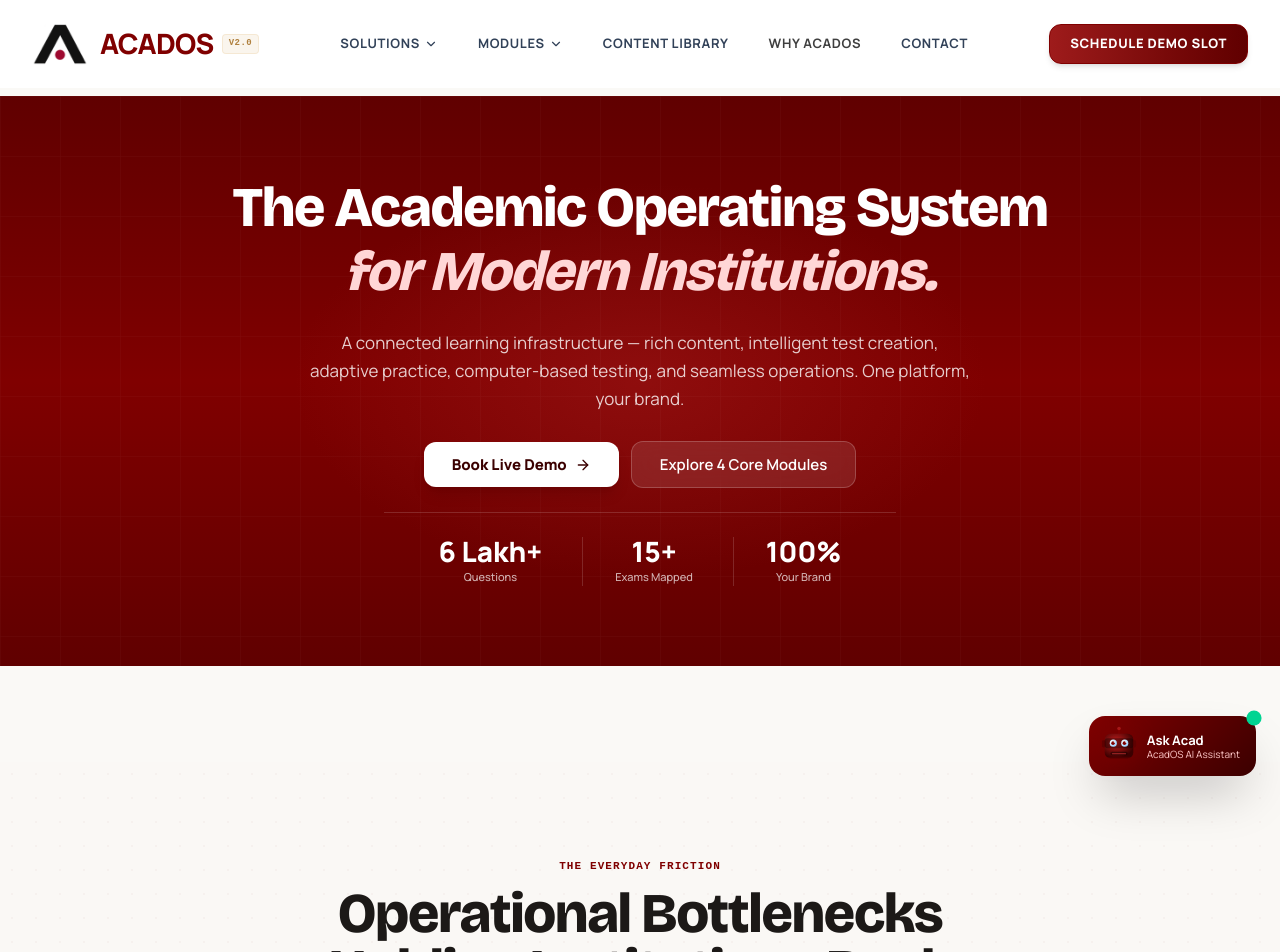
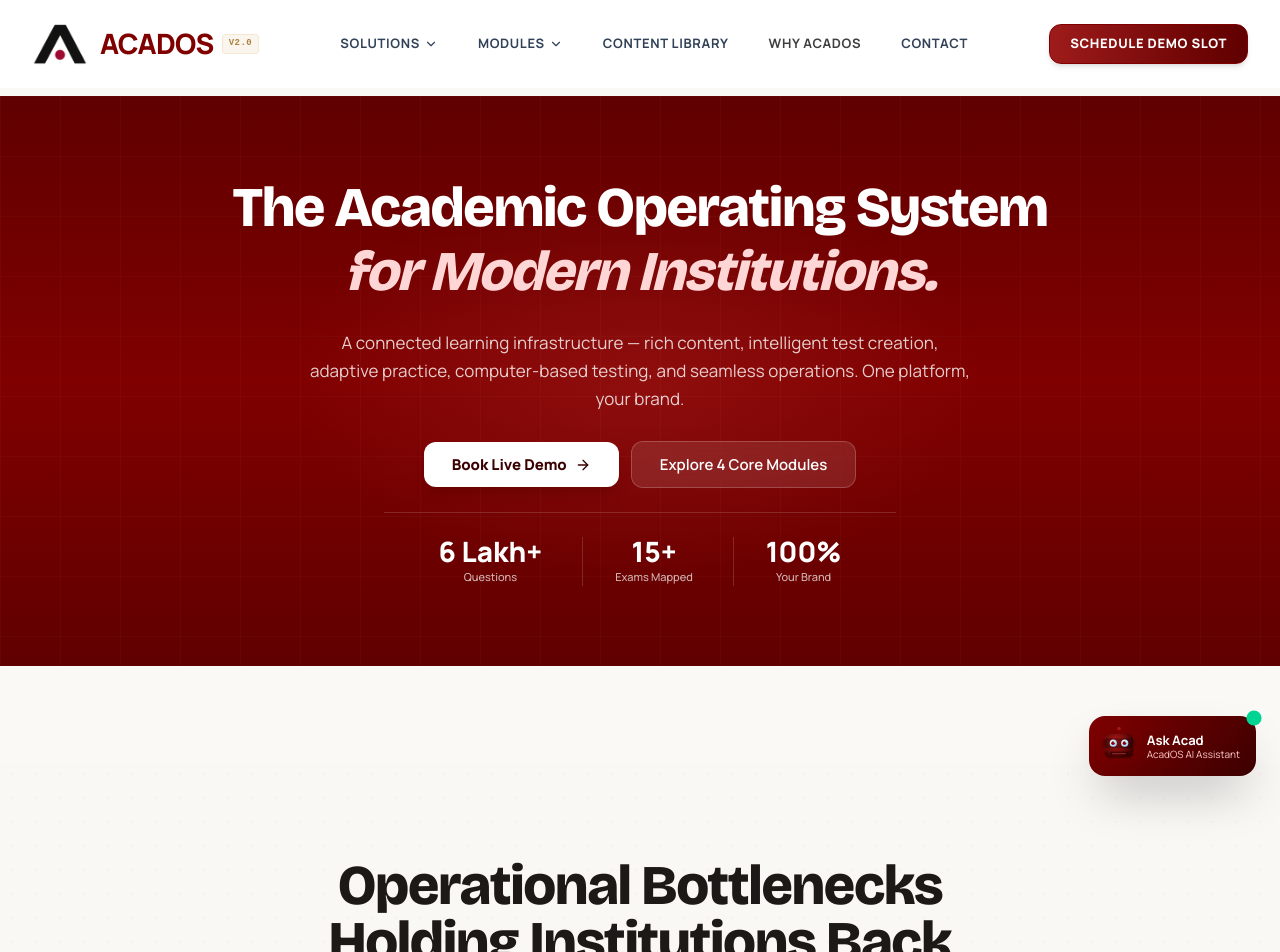
Before and after one commit to hoduacademycontenttwo-sudo/AcadOS, a React (Vite) app: page / in a window 1280 px wide. Shown: the top 952 px of the page. Built offline with nearby package versions, Linux system fonts and the light colour scheme; a web font is replaced by a local one.

Commit message:
feat(ui): remove top label pill from ProblemStatement section

```diff
--- a/src/components/ProblemStatement.tsx
+++ b/src/components/ProblemStatement.tsx
@@ -61,14 +61,6 @@
 
         {/* Section Header */}
         <div className="text-center max-w-3xl mx-auto space-y-3 mb-12 lg:mb-16">
-          <motion.p
-            initial={{ opacity: 0, y: 10 }}
-            whileInView={{ opacity: 1, y: 0 }}
-            viewport={{ once: true }}
-            className="text-[11px] font-mono font-bold tracking-widest uppercase text-[#800000]"
-          >
-            The Everyday Friction
-          </motion.p>
 
           <motion.h2
             initial={{ opacity: 0, y: 14 }}
```
